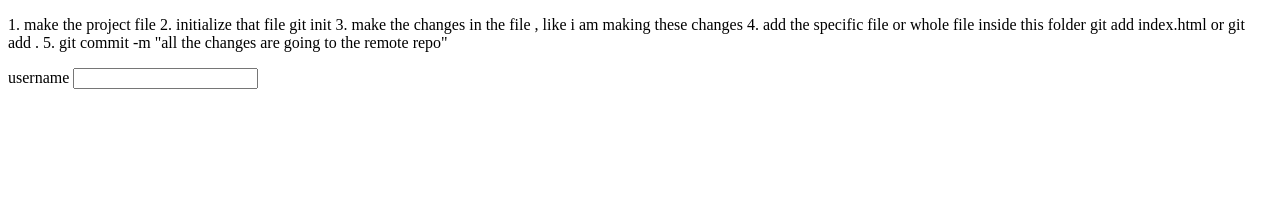
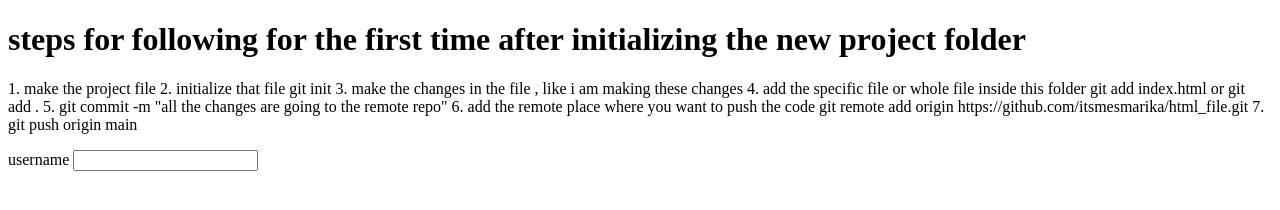
Before and after one commit to itsmesmarika/html_file, a plain HTML site: page index.html in a window 1280 px wide. Drawn offline with Linux system fonts and the light colour scheme.

Commit message:
this is the first comit

```diff
--- a/index.html
+++ b/index.html
@@ -6,7 +6,7 @@
     <title>Document</title>
 </head>
 <body>
-    <p>
+    <p><h1>steps for following for the first time after initializing the new project folder</h1>
         1. make the project file
         2. initialize that file
             git init
@@ -17,6 +17,9 @@
                 or
             git add .<!-- all the file inside this folder -->
         5. <!-- i will push all the changes--> git commit -m "all the changes are going to the remote repo"
+        6. add the remote place where you want to push the code
+            git remote add origin https://github.com/itsmesmarika/html_file.git
+        7. git push origin main
     </p>
     <form action="#">
         <label for="name ">username</label>
```
